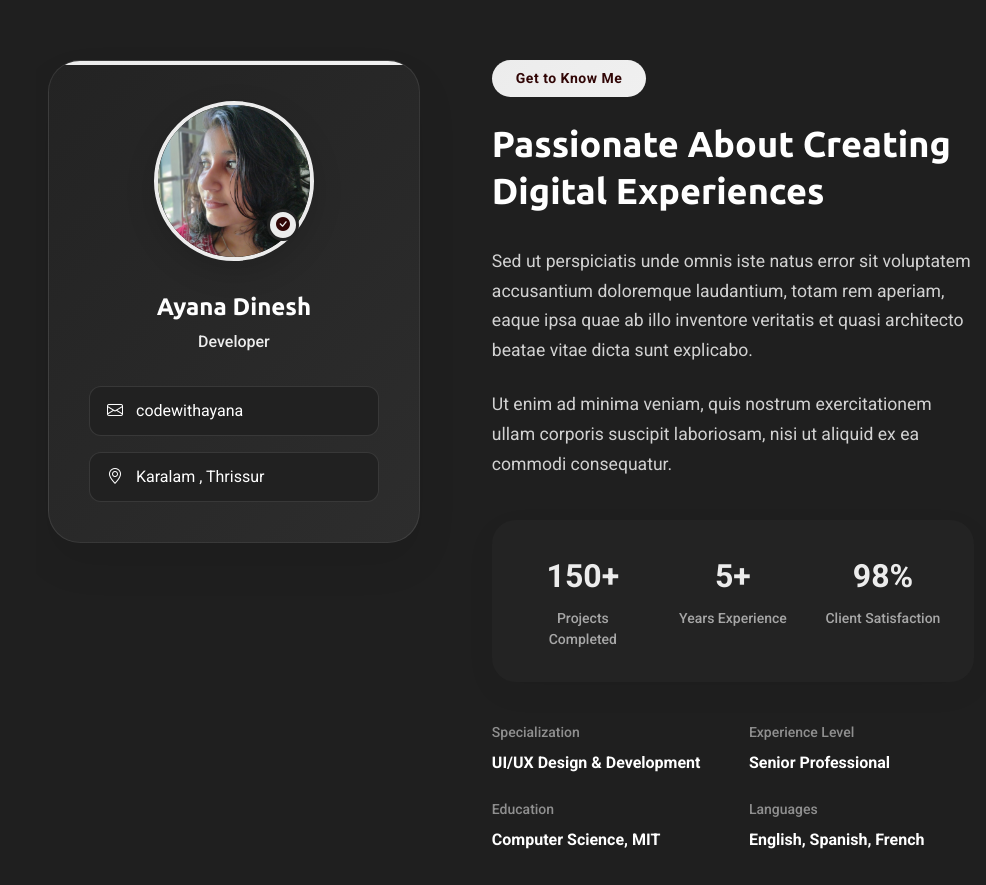
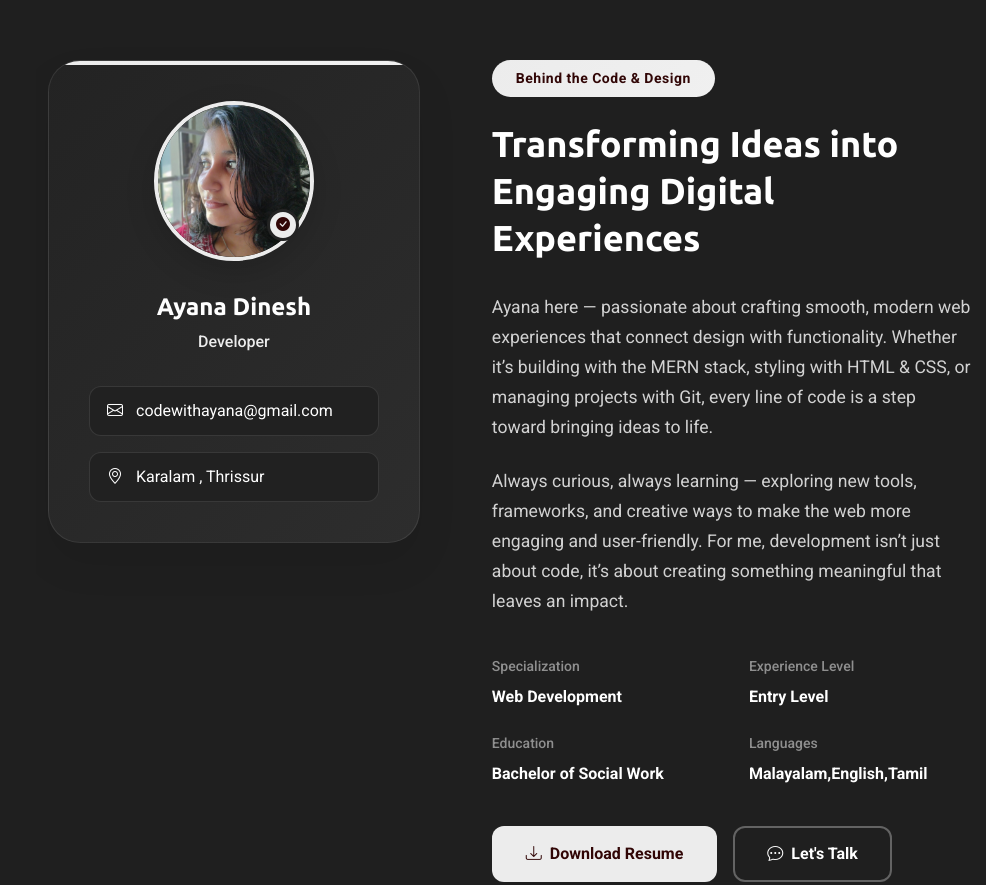
Before and after one commit to codewithayana/Portfolio, a plain HTML site: page SnapFolio/SnapFolio/index.html in a window 1280 px wide. Shown: the part 800-1685 px from the top of the page, without its empty margins (294-1280 px from the left). Drawn offline with nearby package versions, Linux system fonts and the light colour scheme.

Commit message:
second page updated

```diff
--- a/SnapFolio/SnapFolio/index.html
+++ b/SnapFolio/SnapFolio/index.html
@@ -153,7 +153,7 @@
                 <div class="contact-links">
                   <a href="mailto:marcus@example.com" class="contact-item">
                     <i class="bi bi-envelope"></i>
-                    codewithayana
+                    codewithayana@gmail.com
                   </a>
 
                   <a href="#" class="contact-item">
@@ -168,50 +168,35 @@
           <div class="col-lg-7" data-aos="fade-left" data-aos-delay="300">
             <div class="about-content">
               <div class="section-header">
-                <span class="badge-text">Get to Know Me</span>
-                <h2>Passionate About Creating Digital Experiences</h2>
+                <span class="badge-text">Behind the Code & Design</span>
+                <h2>Transforming Ideas into Engaging Digital Experiences</h2>
               </div>
 
               <div class="description">
-                <p>Sed ut perspiciatis unde omnis iste natus error sit voluptatem accusantium doloremque laudantium, totam rem aperiam, eaque ipsa quae ab illo inventore veritatis et quasi architecto beatae vitae dicta sunt explicabo.</p>
+                <p>Ayana here — passionate about crafting smooth, modern web experiences that connect design with functionality. Whether it’s building with the MERN stack, styling with HTML & CSS, or managing projects with Git, every line of code is a step toward bringing ideas to life.</p>
 
-                <p>Ut enim ad minima veniam, quis nostrum exercitationem ullam corporis suscipit laboriosam, nisi ut aliquid ex ea commodi consequatur.</p>
-              </div>
-
-              <div class="stats-grid">
-                <div class="stat-item">
-                  <div class="stat-number">150+</div>
-                  <div class="stat-label">Projects Completed</div>
-                </div>
-                <div class="stat-item">
-                  <div class="stat-number">5+</div>
-                  <div class="stat-label">Years Experience</div>
-                </div>
-                <div class="stat-item">
-                  <div class="stat-number">98%</div>
-                  <div class="stat-label">Client Satisfaction</div>
-                </div>
+                <p>Always curious, always learning — exploring new tools, frameworks, and creative ways to make the web more engaging and user-friendly. For me, development isn’t just about code, it’s about creating something meaningful that leaves an impact.</p>
               </div>
 
               <div class="details-grid">
                 <div class="detail-row">
                   <div class="detail-item">
                     <span class="detail-label">Specialization</span>
-                    <span class="detail-value">UI/UX Design &amp; Development</span>
+                    <span class="detail-value">Web Development</span>
                   </div>
                   <div class="detail-item">
                     <span class="detail-label">Experience Level</span>
-                    <span class="detail-value">Senior Professional</span>
+                    <span class="detail-value">Entry Level</span>
                   </div>
                 </div>
                 <div class="detail-row">
                   <div class="detail-item">
                     <span class="detail-label">Education</span>
-                    <span class="detail-value">Computer Science, MIT</span>
+                    <span class="detail-value">Bachelor of Social Work</span>
                   </div>
                   <div class="detail-item">
                     <span class="detail-label">Languages</span>
-                    <span class="detail-value">English, Spanish, French</span>
+                    <span class="detail-value">Malayalam,English,Tamil</span>
                   </div>
                 </div>
               </div>
```
